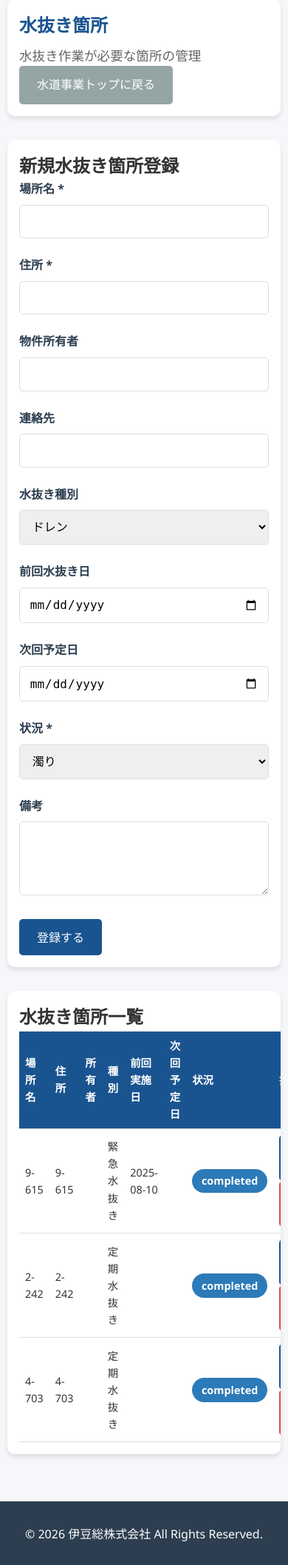
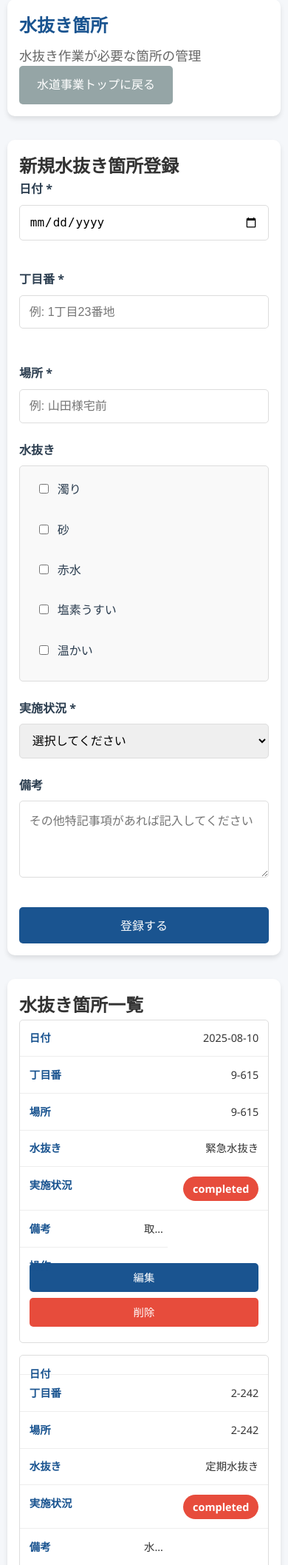
Before and after one commit to saito-izu/izusou-portal, a PHP site: page /modules/water_service/water_drainage.php in a window 390 px wide. Shown: the part 145-2260 px from the top of the page at 74% size. Run offline with PHP 8.4, Linux system fonts and the light colour scheme; data comes from the database, SQL or seed files in the repository; some libraries are stand-ins or nearby versions.

Commit message:
feat(water_drainage): 水抜き箇所登録フォームの項目を変更
- 新しい入力項目に変更: 日付、丁目番、場所、水抜き(複数選択)、実施状況、備考
- 水抜き状態をチェックボックス形式に変更(濁り、砂、赤水、塩素うすい、温かい)
- 実施状況を新しい選択肢に変更(実施済み、実施中、未実施、要確認)
- 不要な項目を削除: 物件所有者、連絡先、次回予定日
- レスポンシブデザインに対応(モバイル、タブレット対応)
- テーブル一覧の表示項目も新しい項目に合わせて変更
- CSSに form-row、checkbox-group、レスポンシブテーブルのスタイルを追加

```diff
--- a/assets/css/style.css
+++ b/assets/css/style.css
@@ -461,3 +461,172 @@ footer {
     background: #fff3cd;
     border-color: var(--accent-color);
 }
+
+/* フォーム行（複数項目を横並び） */
+.form-row {
+    display: grid;
+    grid-template-columns: repeat(auto-fit, minmax(250px, 1fr));
+    gap: 1rem;
+    margin-bottom: 1.5rem;
+}
+
+/* チェックボックスグループ */
+.checkbox-group {
+    display: flex;
+    flex-wrap: wrap;
+    gap: 1rem;
+    padding: 0.8rem;
+    border: 1px solid #ddd;
+    border-radius: 5px;
+    background: #f9f9f9;
+}
+
+.checkbox-label {
+    display: flex;
+    align-items: center;
+    cursor: pointer;
+    user-select: none;
+    padding: 0.4rem 0.8rem;
+    border-radius: 5px;
+    transition: background 0.3s;
+}
+
+.checkbox-label:hover {
+    background: rgba(26, 84, 144, 0.1);
+}
+
+.checkbox-label input[type="checkbox"] {
+    width: auto;
+    margin-right: 0.5rem;
+    cursor: pointer;
+}
+
+.checkbox-label span {
+    font-weight: normal;
+}
+
+/* フォームアクションボタン */
+.form-actions {
+    display: flex;
+    gap: 1rem;
+    flex-wrap: wrap;
+    margin-top: 2rem;
+}
+
+/* テーブルのレスポンシブ対応 */
+.table-responsive {
+    width: 100%;
+    overflow-x: auto;
+    -webkit-overflow-scrolling: touch;
+}
+
+.notes-cell {
+    max-width: 200px;
+    overflow: hidden;
+    text-overflow: ellipsis;
+    white-space: nowrap;
+}
+
+.action-cell {
+    white-space: nowrap;
+}
+
+.btn-sm {
+    padding: 0.4rem 0.8rem;
+    font-size: 0.85rem;
+}
+
+.badge-error {
+    background: var(--warning-color);
+    color: white;
+}
+
+/* モバイル対応テーブル */
+@media (max-width: 768px) {
+    .form-row {
+        grid-template-columns: 1fr;
+    }
+
+    .checkbox-group {
+        flex-direction: column;
+        gap: 0.5rem;
+    }
+
+    .table-responsive table {
+        display: block;
+        overflow-x: auto;
+        white-space: nowrap;
+    }
+
+    .table-responsive table thead {
+        display: none;
+    }
+
+    .table-responsive table,
+    .table-responsive table tbody,
+    .table-responsive table tr,
+    .table-responsive table td {
+        display: block;
+        width: 100%;
+    }
+
+    .table-responsive table tr {
+        margin-bottom: 1rem;
+        border: 1px solid #ddd;
+        border-radius: 5px;
+        background: white;
+    }
+
+    .table-responsive table td {
+        text-align: right;
+        padding: 0.8rem;
+        border-bottom: 1px solid #eee;
+        position: relative;
+        padding-left: 50%;
+    }
+
+    .table-responsive table td:last-child {
+        border-bottom: none;
+    }
+
+    .table-responsive table td:before {
+        content: attr(data-label);
+        position: absolute;
+        left: 0.8rem;
+        width: 45%;
+        padding-right: 10px;
+        white-space: nowrap;
+        text-align: left;
+        font-weight: bold;
+        color: var(--primary-color);
+    }
+
+    .table-responsive table td .badge {
+        display: inline-block;
+    }
+
+    .action-cell {
+        text-align: center !important;
+        padding-left: 0.8rem !important;
+    }
+
+    .action-cell:before {
+        content: none;
+    }
+
+    .action-cell .btn {
+        display: block;
+        margin: 0.5rem 0;
+        width: 100%;
+    }
+}
+
+@media (max-width: 480px) {
+    .form-actions {
+        flex-direction: column;
+    }
+
+    .form-actions .btn {
+        width: 100%;
+    }
+}
--- a/modules/water_service/water_drainage.php
+++ b/modules/water_service/water_drainage.php
@@ -13,15 +13,23 @@ if (isset($_GET['edit'])) {
 
 // データの追加処理
 if ($_SERVER['REQUEST_METHOD'] === 'POST' && isset($_POST['action']) && $_POST['action'] === 'add') {
+    // 水抜きチェックボックスの値を結合
+    $drainage_conditions = [];
+    if (isset($_POST['drainage_turbid'])) $drainage_conditions[] = '濁り';
+    if (isset($_POST['drainage_sand'])) $drainage_conditions[] = '砂';
+    if (isset($_POST['drainage_red'])) $drainage_conditions[] = '赤水';
+    if (isset($_POST['drainage_chlorine'])) $drainage_conditions[] = '塩素うすい';
+    if (isset($_POST['drainage_warm'])) $drainage_conditions[] = '温かい';
+
     $data = [
         'location_name' => $_POST['location_name'],
-        'address' => $_POST['address'],
-        'property_owner' => $_POST['property_owner'],
-        'contact_info' => $_POST['contact_info'],
-        'drainage_type' => $_POST['drainage_type'],
-        'last_drainage_date' => $_POST['last_drainage_date'],
-        'next_scheduled_date' => $_POST['next_scheduled_date'],
-        'status' => $_POST['status'],
+        'address' => $_POST['district_number'],
+        'property_owner' => '', // 空文字で保存
+        'contact_info' => '', // 空文字で保存
+        'drainage_type' => implode(', ', $drainage_conditions), // 水抜き状態を結合
+        'last_drainage_date' => $_POST['drainage_date'],
+        'next_scheduled_date' => '', // 空文字で保存
+        'status' => $_POST['implementation_status'],
         'notes' => $_POST['notes']
     ];
 
@@ -33,15 +41,23 @@ if ($_SERVER['REQUEST_METHOD'] === 'POST' && isset($_POST['action']) && $_POST['
 // データの更新処理
 if ($_SERVER['REQUEST_METHOD'] === 'POST' && isset($_POST['action']) && $_POST['action'] === 'update') {
     $id = (int)$_POST['id'];
+    // 水抜きチェックボックスの値を結合
+    $drainage_conditions = [];
+    if (isset($_POST['drainage_turbid'])) $drainage_conditions[] = '濁り';
+    if (isset($_POST['drainage_sand'])) $drainage_conditions[] = '砂';
+    if (isset($_POST['drainage_red'])) $drainage_conditions[] = '赤水';
+    if (isset($_POST['drainage_chlorine'])) $drainage_conditions[] = '塩素うすい';
+    if (isset($_POST['drainage_warm'])) $drainage_conditions[] = '温かい';
+
     $data = [
         'location_name' => $_POST['location_name'],
-        'address' => $_POST['address'],
-        'property_owner' => $_POST['property_owner'],
-        'contact_info' => $_POST['contact_info'],
-        'drainage_type' => $_POST['drainage_type'],
-        'last_drainage_date' => $_POST['last_drainage_date'],
-        'next_scheduled_date' => $_POST['next_scheduled_date'],
-        'status' => $_POST['status'],
+        'address' => $_POST['district_number'],
+        'property_owner' => '', // 空文字で保存
+        'contact_info' => '', // 空文字で保存
+        'drainage_type' => implode(', ', $drainage_conditions), // 水抜き状態を結合
+        'last_drainage_date' => $_POST['drainage_date'],
+        'next_scheduled_date' => '', // 空文字で保存
+        'status' => $_POST['implementation_status'],
         'notes' => $_POST['notes']
     ];
 
@@ -82,6 +98,14 @@ include __DIR__ . '/../../includes/header.php';
     <div class="alert alert-error"><?php echo htmlspecialchars($error_message); ?></div>
 <?php endif; ?>
 
+<?php
+// 編集時の水抜き状態をチェックボックス用に分解
+$drainage_conditions_array = [];
+if ($edit_location && isset($edit_location['drainage_type'])) {
+    $drainage_conditions_array = array_map('trim', explode(',', $edit_location['drainage_type']));
+}
+?>
+
 <div class="form-container">
     <h2><?php echo $edit_location ? '水抜き箇所編集' : '新規水抜き箇所登録'; ?></h2>
     <form method="POST">
@@ -90,114 +114,128 @@ include __DIR__ . '/../../includes/header.php';
             <input type="hidden" name="id" value="<?php echo $edit_location['id']; ?>">
         <?php endif; ?>
 
+        <div class="form-row">
             <div class="form-group">
-            <label for="location_name">場所名 *</label>
+                <label for="drainage_date">日付 *</label>
+                <input type="date" id="drainage_date" name="drainage_date" required
+                       value="<?php echo htmlspecialchars($edit_location['last_drainage_date'] ?? ''); ?>">
+            </div>
+
+            <div class="form-group">
+                <label for="district_number">丁目番 *</label>
+                <input type="text" id="district_number" name="district_number" required
+                       placeholder="例: 1丁目23番地"
+                       value="<?php echo htmlspecialchars($edit_location['address'] ?? ''); ?>">
+            </div>
+        </div>
+
+        <div class="form-group">
+            <label for="location_name">場所 *</label>
             <input type="text" id="location_name" name="location_name" required
+                   placeholder="例: 山田様宅前"
                    value="<?php echo htmlspecialchars($edit_location['location_name'] ?? ''); ?>">
         </div>
 
         <div class="form-group">
-            <label for="address">住所 *</label>
-            <input type="text" id="address" name="address" required
-                   value="<?php echo htmlspecialchars($edit_location['address'] ?? ''); ?>">
+            <label>水抜き</label>
+            <div class="checkbox-group">
+                <label class="checkbox-label">
+                    <input type="checkbox" name="drainage_turbid" value="1"
+                           <?php echo in_array('濁り', $drainage_conditions_array) ? 'checked' : ''; ?>>
+                    <span>濁り</span>
+                </label>
+                <label class="checkbox-label">
+                    <input type="checkbox" name="drainage_sand" value="1"
+                           <?php echo in_array('砂', $drainage_conditions_array) ? 'checked' : ''; ?>>
+                    <span>砂</span>
+                </label>
+                <label class="checkbox-label">
+                    <input type="checkbox" name="drainage_red" value="1"
+                           <?php echo in_array('赤水', $drainage_conditions_array) ? 'checked' : ''; ?>>
+                    <span>赤水</span>
+                </label>
+                <label class="checkbox-label">
+                    <input type="checkbox" name="drainage_chlorine" value="1"
+                           <?php echo in_array('塩素うすい', $drainage_conditions_array) ? 'checked' : ''; ?>>
+                    <span>塩素うすい</span>
+                </label>
+                <label class="checkbox-label">
+                    <input type="checkbox" name="drainage_warm" value="1"
+                           <?php echo in_array('温かい', $drainage_conditions_array) ? 'checked' : ''; ?>>
+                    <span>温かい</span>
+                </label>
+            </div>
         </div>
 
         <div class="form-group">
-            <label for="property_owner">物件所有者</label>
-            <input type="text" id="property_owner" name="property_owner"
-                   value="<?php echo htmlspecialchars($edit_location['property_owner'] ?? ''); ?>">
-        </div>
-
-        <div class="form-group">
-            <label for="contact_info">連絡先</label>
-            <input type="text" id="contact_info" name="contact_info"
-                   value="<?php echo htmlspecialchars($edit_location['contact_info'] ?? ''); ?>">
-        </div>
-
-        <div class="form-group">
-            <label for="drainage_type">水抜き種別</label>
-            <select id="drainage_type" name="drainage_type">
-                <option value="ドレン" <?php echo ($edit_location['drainage_type'] ?? '') === 'ドレン' ? 'selected' : ''; ?>>ドレン</option>
-                <option value="水栓" <?php echo ($edit_location['drainage_type'] ?? '') === '水栓' ? 'selected' : ''; ?>>水栓</option>
-                <option value="取出し" <?php echo ($edit_location['drainage_type'] ?? '') === '取出し' ? 'selected' : ''; ?>>取出し</option>
-            </select>
-        </div>
-
-        <div class="form-group">
-            <label for="last_drainage_date">前回水抜き日</label>
-            <input type="date" id="last_drainage_date" name="last_drainage_date"
-                   value="<?php echo htmlspecialchars($edit_location['last_drainage_date'] ?? ''); ?>">
-        </div>
-
-        <div class="form-group">
-            <label for="next_scheduled_date">次回予定日</label>
-            <input type="date" id="next_scheduled_date" name="next_scheduled_date"
-                   value="<?php echo htmlspecialchars($edit_location['next_scheduled_date'] ?? ''); ?>">
-        </div>
-
-        <div class="form-group">
-            <label for="status">状況 *</label>
-            <select id="status" name="status" required>
-                <option value="濁り" <?php echo ($edit_location['status'] ?? '') === '濁り' ? 'selected' : ''; ?>>濁り</option>
-                <option value="砂" <?php echo ($edit_location['status'] ?? '') === '砂' ? 'selected' : ''; ?>>砂</option>
-                <option value="赤水" <?php echo ($edit_location['status'] ?? '') === '赤水' ? 'selected' : ''; ?>>赤水</option>
-                <option value="塩素うすい" <?php echo ($edit_location['status'] ?? '') === '塩素うすい' ? 'selected' : ''; ?>>塩素うすい</option>
-                <option value="温かい" <?php echo ($edit_location['status'] ?? '') === '温かい' ? 'selected' : ''; ?>>温かい</option>
+            <label for="implementation_status">実施状況 *</label>
+            <select id="implementation_status" name="implementation_status" required>
+                <option value="">選択してください</option>
+                <option value="実施済み" <?php echo ($edit_location['status'] ?? '') === '実施済み' ? 'selected' : ''; ?>>実施済み</option>
+                <option value="実施中" <?php echo ($edit_location['status'] ?? '') === '実施中' ? 'selected' : ''; ?>>実施中</option>
+                <option value="未実施" <?php echo ($edit_location['status'] ?? '') === '未実施' ? 'selected' : ''; ?>>未実施</option>
+                <option value="要確認" <?php echo ($edit_location['status'] ?? '') === '要確認' ? 'selected' : ''; ?>>要確認</option>
             </select>
         </div>
 
         <div class="form-group">
             <label for="notes">備考</label>
-            <textarea id="notes" name="notes"><?php echo htmlspecialchars($edit_location['notes'] ?? ''); ?></textarea>
+            <textarea id="notes" name="notes" rows="4" placeholder="その他特記事項があれば記入してください"><?php echo htmlspecialchars($edit_location['notes'] ?? ''); ?></textarea>
         </div>
 
+        <div class="form-actions">
             <button type="submit" class="btn"><?php echo $edit_location ? '更新する' : '登録する'; ?></button>
             <?php if ($edit_location): ?>
                 <a href="water_drainage.php" class="btn btn-secondary">キャンセル</a>
             <?php endif; ?>
+        </div>
     </form>
 </div>
 
 <div class="table-container" style="margin-top: 2rem;">
     <h2>水抜き箇所一覧</h2>
     <?php if (count($locations) > 0): ?>
+        <div class="table-responsive">
             <table>
                 <thead>
                     <tr>
-                    <th>場所名</th>
-                    <th>住所</th>
-                    <th>所有者</th>
-                    <th>種別</th>
-                    <th>前回実施日</th>
-                    <th>次回予定日</th>
-                    <th>状況</th>
+                        <th>日付</th>
+                        <th>丁目番</th>
+                        <th>場所</th>
+                        <th>水抜き</th>
+                        <th>実施状況</th>
+                        <th>備考</th>
                         <th>操作</th>
                     </tr>
                 </thead>
                 <tbody>
                     <?php foreach ($locations as $location): ?>
                         <tr>
-                        <td><?php echo htmlspecialchars($location['location_name']); ?></td>
-                        <td><?php echo htmlspecialchars($location['address']); ?></td>
-                        <td><?php echo htmlspecialchars($location['property_owner'] ?? '-'); ?></td>
-                        <td><?php echo htmlspecialchars($location['drainage_type'] ?? '-'); ?></td>
-                        <td><?php echo $location['last_drainage_date'] ?? '-'; ?></td>
-                        <td><?php echo $location['next_scheduled_date'] ?? '-'; ?></td>
-                        <td>
-                            <span class="badge badge-info">
+                            <td data-label="日付"><?php echo $location['last_drainage_date'] ?? '-'; ?></td>
+                            <td data-label="丁目番"><?php echo htmlspecialchars($location['address']); ?></td>
+                            <td data-label="場所"><?php echo htmlspecialchars($location['location_name']); ?></td>
+                            <td data-label="水抜き"><?php echo htmlspecialchars($location['drainage_type'] ?? '-'); ?></td>
+                            <td data-label="実施状況">
+                                <span class="badge badge-<?php
+                                    echo $location['status'] === '実施済み' ? 'success' :
+                                        ($location['status'] === '実施中' ? 'info' :
+                                        ($location['status'] === '未実施' ? 'warning' : 'error'));
+                                ?>">
                                     <?php echo htmlspecialchars($location['status']); ?>
                                 </span>
                             </td>
-                        <td>
-                            <a href="?edit=<?php echo $location['id']; ?>" class="btn">編集</a>
+                            <td data-label="備考" class="notes-cell"><?php echo htmlspecialchars($location['notes'] ?? '-'); ?></td>
+                            <td data-label="操作" class="action-cell">
+                                <a href="?edit=<?php echo $location['id']; ?>" class="btn btn-sm">編集</a>
                                 <a href="?delete=<?php echo $location['id']; ?>"
-                               class="btn btn-warning"
+                                   class="btn btn-sm btn-warning"
                                    onclick="return confirm('本当に削除しますか？')">削除</a>
                             </td>
                         </tr>
                     <?php endforeach; ?>
                 </tbody>
             </table>
+        </div>
     <?php else: ?>
         <p>登録されている水抜き箇所はありません。</p>
     <?php endif; ?>
```
Lines whose indentation alone changed are shown as unchanged.
